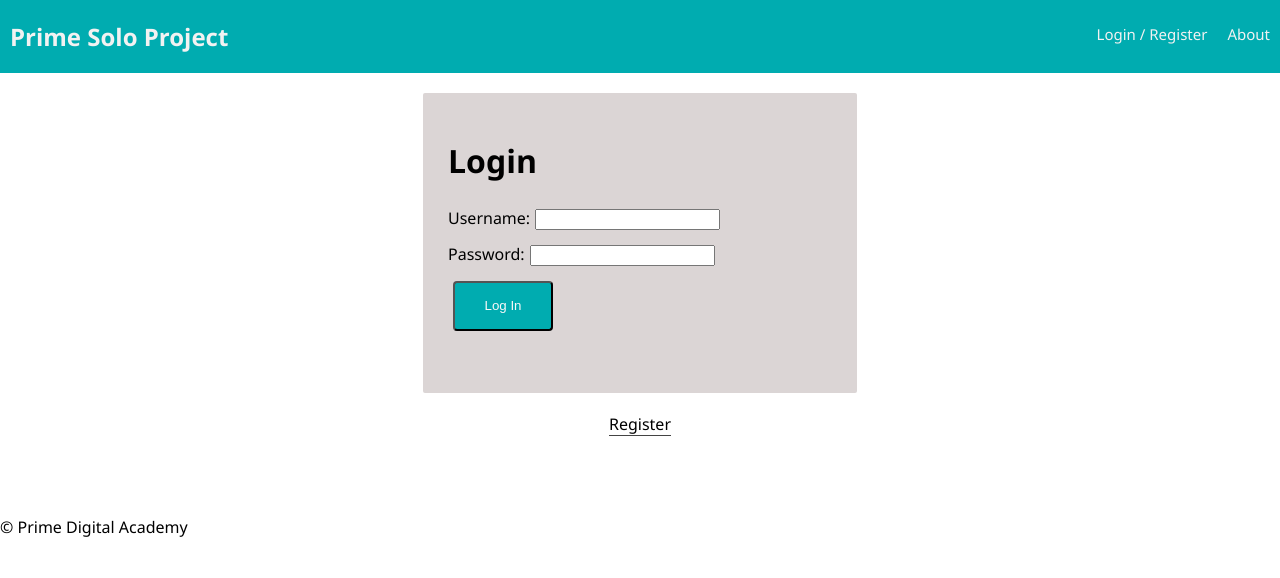
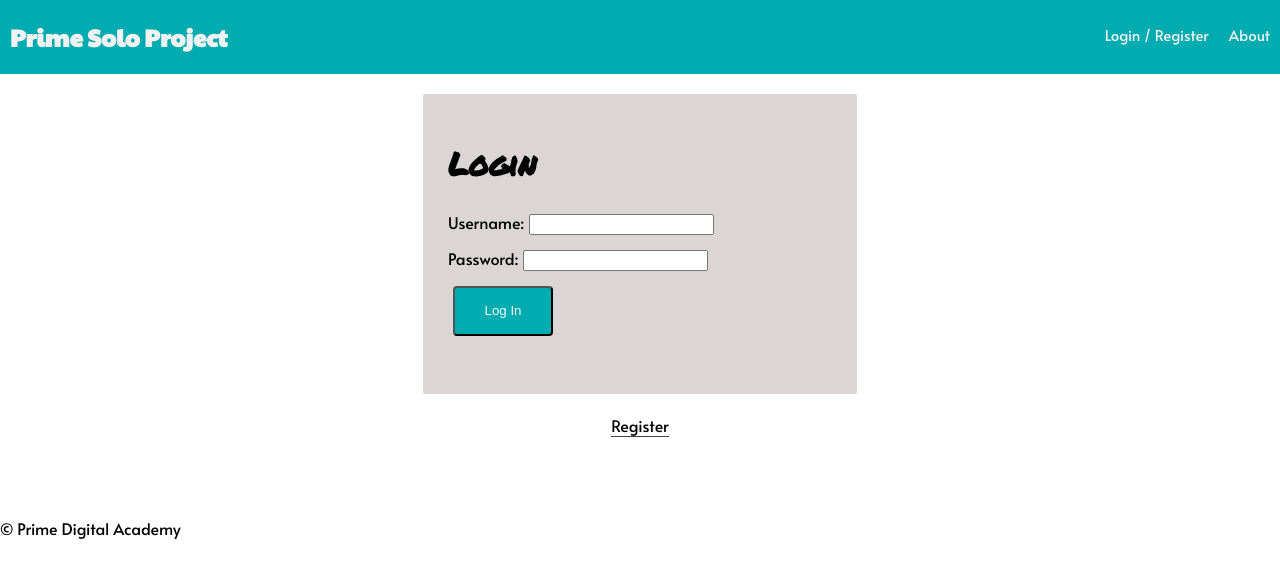
Before and after one commit to nleingang/congressional-art-competition, a React app: page /#/home in a window 1280 px wide. Built offline with nearby package versions, Linux system fonts and the light colour scheme; no server answers.

Commit message:
add google fonts to global styles

```diff
--- a/src/components/App/App.css
+++ b/src/components/App/App.css
@@ -1,5 +1,15 @@
+@import url('https://fonts.googleapis.com/css?family=Alata|Paytone+One|Permanent+Marker&display=swap');
+
+h1 {
+    font-family: 'Permanent Marker', cursive;
+}
+
+h2, h3, h4, h5, h6 {
+    font-family: 'Paytone One', sans-serif;
+}
+
 body {
-    font-family: 'Segoe UI', Tahoma, Geneva, Verdana, sans-serif;
+    font-family: 'Alata', sans-serif;
     margin: 0px;
 }
 
```
